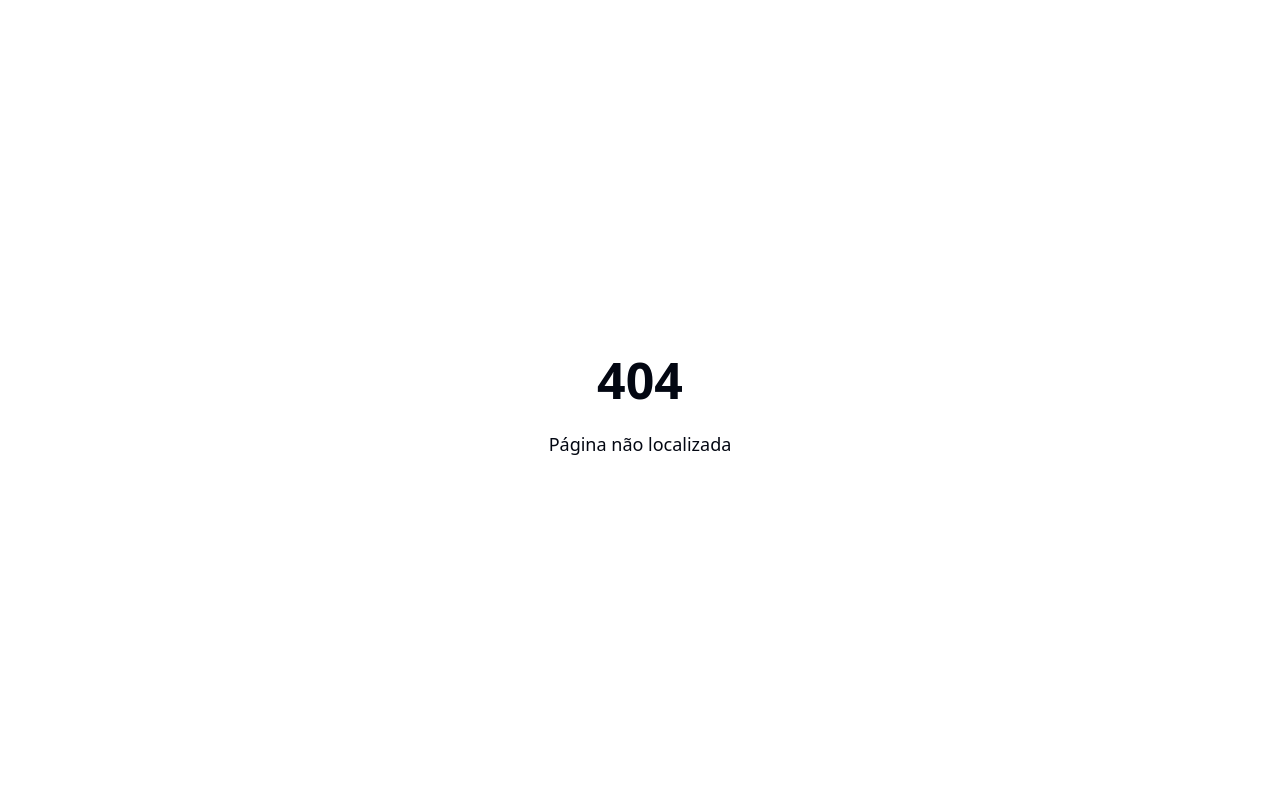
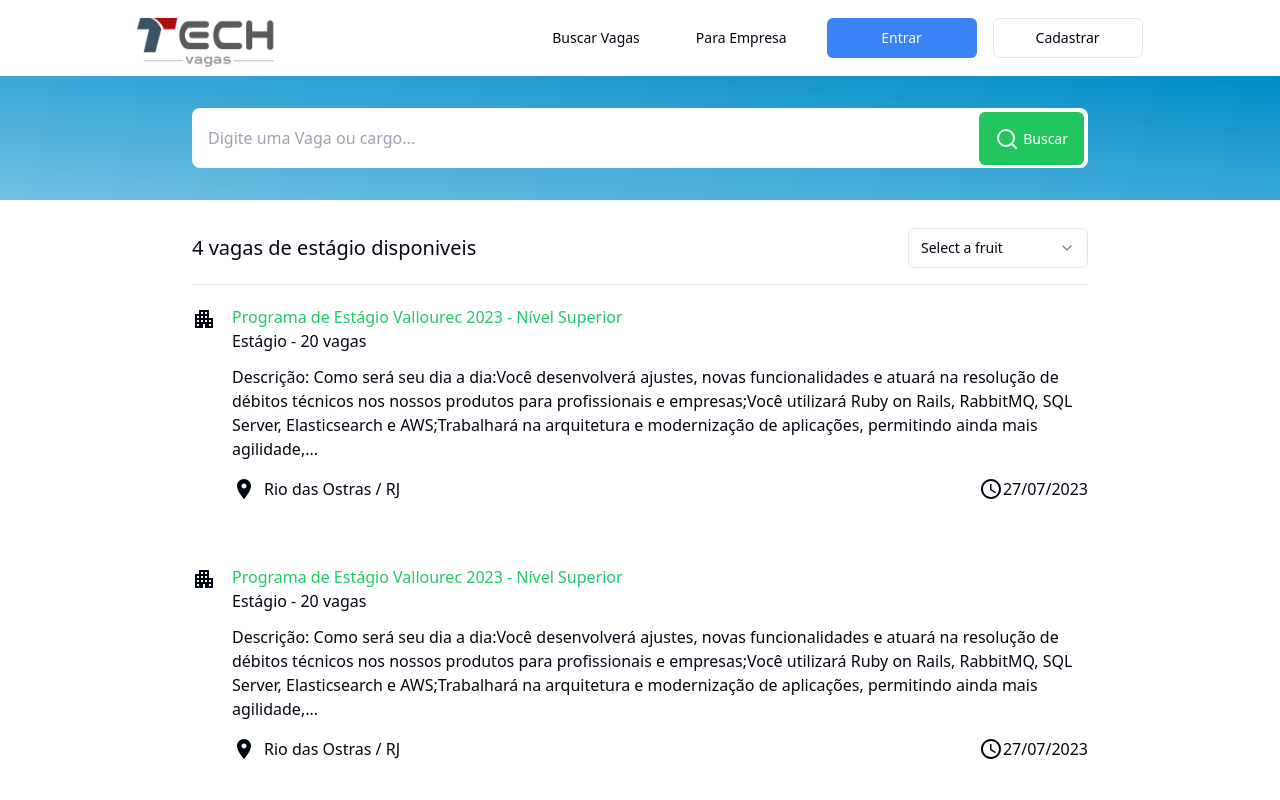
Before and after one commit to guicarsiqsantos/TECH-VAGAS-FRONT-END, a React (Vite) app: page /buscarVagas in a window 1280 px wide. Before the commit this address had no page. Shown: the top 800 px of the page. Built offline with nearby package versions, Linux system fonts and the light colour scheme.

Commit message:
Tela de listagem de vagas

```diff
--- a/package.json
+++ b/package.json
@@ -26,6 +26,7 @@
     "@radix-ui/react-menubar": "^1.0.4",
     "@radix-ui/react-popover": "^1.0.7",
     "@radix-ui/react-scroll-area": "^1.0.5",
+    "@radix-ui/react-select": "^2.0.0",
     "@radix-ui/react-slot": "^1.0.2",
     "@radix-ui/react-tabs": "^1.0.4",
     "@tanstack/react-table": "^8.10.7",
--- a/src/App.tsx
+++ b/src/App.tsx
@@ -1,6 +1,6 @@
 import { Routes, Route } from "react-router-dom";
-import Home from "./pages/home";
-import Login from "./pages/login";
+import Home from "./pages/Home";
+import Login from "./pages/Login";
 import Page404 from "./pages/404";
 import Dashboard from "./pages/dashboard";
 import LayoutDashboard from "./layout/LayoutDashboard";
@@ -11,11 +11,13 @@
 import CadastroVagas from "./pages/dashboard/Vagas/cadastro";
 import InstituicaoEnsino from "./pages/dashboard/InstituicaoEnsino";
 import CadastroInstituicaoEnsino from "./pages/dashboard/InstituicaoEnsino/cadastro";
+import BuscarVagas from "./pages/Home/BuscarVagas";
 
 function App() {
   return (
     <Routes>
       <Route path="/" element={<Home />} />
+      <Route path="/buscarVagas" element={<BuscarVagas />} />
       <Route path="/login" element={<Login />} />
       <Route path="/*" element={<Page404 />} />
       <Route element={<LayoutDashboard />}>
--- a/src/components/Cover.tsx
+++ b/src/components/Cover.tsx
@@ -1,6 +1,6 @@
 import { Button } from "./ui/button";
 import imgMemLaptop from "../assets/images/mem_laptop.png";
-import { SearchIcon } from "lucide-react";
+import Search from "./Search";
 
 export default function Cover() {
   return (
@@ -9,19 +9,10 @@
         <h1 className="w-[70%] mb-4 text-[40px] font-bold text-white">
           Encontre sua Vaga de estágio
         </h1>
-        <div className="relative flex justify-between w-[70%]">
-          <input
-            type="text"
-            placeholder="Digite uma Vaga ou cargo..."
-            className="text-base w-[100%] h-[60px] p-4 pr-32 outline-none rounded-lg"
-          />
-          <span className="absolute right-0">
-            <Button className="m-1 h-[53px] bg-green-500 hover:bg-green-600">
-              {" "}
-              <SearchIcon className="mr-1" /> Buscar
-            </Button>
-          </span>
-        </div>
+
+        {/* Campo de Pesquisar Vagas */}
+        <Search />
+
         <div className=" flex w-[70%] mt-7">
           <Button
             variant={"outline"}
--- a/src/components/Header.tsx
+++ b/src/components/Header.tsx
@@ -5,11 +5,17 @@
 export default function Header() {
   return (
     <div className="flex items-center justify-around shadow p-2">
-      <img src={Image} alt="logo" style={{ width: "140px", height: "60px" }} />
+      <NavLink to={"/"}>
+        <img
+          src={Image}
+          alt="logo"
+          style={{ width: "140px", height: "60px" }}
+        />
+      </NavLink>
 
       <div className="flex items-center gap-6">
         <Button asChild variant="ghost">
-          <NavLink to={"/"}>Buscar Vagas</NavLink>
+          <NavLink to={"/buscarVagas"}>Buscar Vagas</NavLink>
         </Button>
         <Button asChild variant="ghost">
           <NavLink to={"/"}>Para Empresa</NavLink>
--- /dev/null
+++ b/src/components/Search.tsx
@@ -0,0 +1,25 @@
+import { SearchIcon } from "lucide-react";
+import { Button } from "./ui/button";
+import { NavLink } from "react-router-dom";
+
+const Search = () => {
+  return (
+    <div className="relative flex justify-between w-[70%]">
+      <input
+        type="text"
+        placeholder="Digite uma Vaga ou cargo..."
+        className="text-base w-[100%] h-[60px] p-4 pr-32 outline-none rounded-lg"
+      />
+      <span className="absolute right-0">
+        <NavLink to={"/buscarVagas"}>
+          <Button className="m-1 h-[53px] bg-green-500 hover:bg-green-600">
+            {" "}
+            <SearchIcon className="mr-1" /> Buscar
+          </Button>
+        </NavLink>
+      </span>
+    </div>
+  );
+};
+
+export default Search;
--- /dev/null
+++ b/src/components/SelectItem.tsx
@@ -0,0 +1,24 @@
+import {
+  Select,
+  SelectContent,
+  SelectGroup,
+  SelectItem,
+  SelectTrigger,
+  SelectValue,
+} from "@/components/ui/select";
+
+export function SelectD() {
+  return (
+    <Select>
+      <SelectTrigger className="w-[180px]">
+        <SelectValue placeholder="Select a fruit" />
+      </SelectTrigger>
+      <SelectContent>
+        <SelectGroup>
+          <SelectItem value="apple">Mais Recentes</SelectItem>
+          <SelectItem value="banana">Mais Relevante</SelectItem>
+        </SelectGroup>
+      </SelectContent>
+    </Select>
+  );
+}
--- /dev/null
+++ b/src/components/ui/select.tsx
@@ -0,0 +1,158 @@
+import * as React from "react"
+import * as SelectPrimitive from "@radix-ui/react-select"
+import { Check, ChevronDown, ChevronUp } from "lucide-react"
+
+import { cn } from "@/lib/utils"
+
+const Select = SelectPrimitive.Root
+
+const SelectGroup = SelectPrimitive.Group
+
+const SelectValue = SelectPrimitive.Value
+
+const SelectTrigger = React.forwardRef<
+  React.ElementRef<typeof SelectPrimitive.Trigger>,
+  React.ComponentPropsWithoutRef<typeof SelectPrimitive.Trigger>
+>(({ className, children, ...props }, ref) => (
+  <SelectPrimitive.Trigger
+    ref={ref}
+    className={cn(
+      "flex h-10 w-full items-center justify-between rounded-md border border-input bg-background px-3 py-2 text-sm ring-offset-background placeholder:text-muted-foreground focus:outline-none focus:ring-2 focus:ring-ring focus:ring-offset-2 disabled:cursor-not-allowed disabled:opacity-50 [&>span]:line-clamp-1",
+      className
+    )}
+    {...props}
+  >
+    {children}
+    <SelectPrimitive.Icon asChild>
+      <ChevronDown className="h-4 w-4 opacity-50" />
+    </SelectPrimitive.Icon>
+  </SelectPrimitive.Trigger>
+))
+SelectTrigger.displayName = SelectPrimitive.Trigger.displayName
+
+const SelectScrollUpButton = React.forwardRef<
+  React.ElementRef<typeof SelectPrimitive.ScrollUpButton>,
+  React.ComponentPropsWithoutRef<typeof SelectPrimitive.ScrollUpButton>
+>(({ className, ...props }, ref) => (
+  <SelectPrimitive.ScrollUpButton
+    ref={ref}
+    className={cn(
+      "flex cursor-default items-center justify-center py-1",
+      className
+    )}
+    {...props}
+  >
+    <ChevronUp className="h-4 w-4" />
+  </SelectPrimitive.ScrollUpButton>
+))
+SelectScrollUpButton.displayName = SelectPrimitive.ScrollUpButton.displayName
+
+const SelectScrollDownButton = React.forwardRef<
+  React.ElementRef<typeof SelectPrimitive.ScrollDownButton>,
+  React.ComponentPropsWithoutRef<typeof SelectPrimitive.ScrollDownButton>
+>(({ className, ...props }, ref) => (
+  <SelectPrimitive.ScrollDownButton
+    ref={ref}
+    className={cn(
+      "flex cursor-default items-center justify-center py-1",
+      className
+    )}
+    {...props}
+  >
+    <ChevronDown className="h-4 w-4" />
+  </SelectPrimitive.ScrollDownButton>
+))
+SelectScrollDownButton.displayName =
+  SelectPrimitive.ScrollDownButton.displayName
+
+const SelectContent = React.forwardRef<
+  React.ElementRef<typeof SelectPrimitive.Content>,
+  React.ComponentPropsWithoutRef<typeof SelectPrimitive.Content>
+>(({ className, children, position = "popper", ...props }, ref) => (
+  <SelectPrimitive.Portal>
+    <SelectPrimitive.Content
+      ref={ref}
+      className={cn(
+        "relative z-50 max-h-96 min-w-[8rem] overflow-hidden rounded-md border bg-popover text-popover-foreground shadow-md data-[state=open]:animate-in data-[state=closed]:animate-out data-[state=closed]:fade-out-0 data-[state=open]:fade-in-0 data-[state=closed]:zoom-out-95 data-[state=open]:zoom-in-95 data-[side=bottom]:slide-in-from-top-2 data-[side=left]:slide-in-from-right-2 data-[side=right]:slide-in-from-left-2 data-[side=top]:slide-in-from-bottom-2",
+        position === "popper" &&
+          "data-[side=bottom]:translate-y-1 data-[side=left]:-translate-x-1 data-[side=right]:translate-x-1 data-[side=top]:-translate-y-1",
+        className
+      )}
+      position={position}
+      {...props}
+    >
+      <SelectScrollUpButton />
+      <SelectPrimitive.Viewport
+        className={cn(
+          "p-1",
+          position === "popper" &&
+            "h-[var(--radix-select-trigger-height)] w-full min-w-[var(--radix-select-trigger-width)]"
+        )}
+      >
+        {children}
+      </SelectPrimitive.Viewport>
+      <SelectScrollDownButton />
+    </SelectPrimitive.Content>
+  </SelectPrimitive.Portal>
+))
+SelectContent.displayName = SelectPrimitive.Content.displayName
+
+const SelectLabel = React.forwardRef<
+  React.ElementRef<typeof SelectPrimitive.Label>,
+  React.ComponentPropsWithoutRef<typeof SelectPrimitive.Label>
+>(({ className, ...props }, ref) => (
+  <SelectPrimitive.Label
+    ref={ref}
+    className={cn("py-1.5 pl-8 pr-2 text-sm font-semibold", className)}
+    {...props}
+  />
+))
+SelectLabel.displayName = SelectPrimitive.Label.displayName
+
+const SelectItem = React.forwardRef<
+  React.ElementRef<typeof SelectPrimitive.Item>,
+  React.ComponentPropsWithoutRef<typeof SelectPrimitive.Item>
+>(({ className, children, ...props }, ref) => (
+  <SelectPrimitive.Item
+    ref={ref}
+    className={cn(
+      "relative flex w-full cursor-default select-none items-center rounded-sm py-1.5 pl-8 pr-2 text-sm outline-none focus:bg-accent focus:text-accent-foreground data-[disabled]:pointer-events-none data-[disabled]:opacity-50",
+      className
+    )}
+    {...props}
+  >
+    <span className="absolute left-2 flex h-3.5 w-3.5 items-center justify-center">
+      <SelectPrimitive.ItemIndicator>
+        <Check className="h-4 w-4" />
+      </SelectPrimitive.ItemIndicator>
+    </span>
+
+    <SelectPrimitive.ItemText>{children}</SelectPrimitive.ItemText>
+  </SelectPrimitive.Item>
+))
+SelectItem.displayName = SelectPrimitive.Item.displayName
+
+const SelectSeparator = React.forwardRef<
+  React.ElementRef<typeof SelectPrimitive.Separator>,
+  React.ComponentPropsWithoutRef<typeof SelectPrimitive.Separator>
+>(({ className, ...props }, ref) => (
+  <SelectPrimitive.Separator
+    ref={ref}
+    className={cn("-mx-1 my-1 h-px bg-muted", className)}
+    {...props}
+  />
+))
+SelectSeparator.displayName = SelectPrimitive.Separator.displayName
+
+export {
+  Select,
+  SelectGroup,
+  SelectValue,
+  SelectTrigger,
+  SelectContent,
+  SelectLabel,
+  SelectItem,
+  SelectSeparator,
+  SelectScrollUpButton,
+  SelectScrollDownButton,
+}
--- /dev/null
+++ b/src/components/vagas.tsx
@@ -0,0 +1,38 @@
+import LocationOnIcon from "@mui/icons-material/LocationOn";
+import AccessTimeIcon from "@mui/icons-material/AccessTime";
+import ApartmentIcon from "@mui/icons-material/Apartment";
+
+const Vagas = () => {
+  return (
+    <div className="flex mb-16">
+      <div className="mr-4">
+        <ApartmentIcon />
+      </div>
+      <div>
+        <h1 className="text-[#22C964] font-medium">
+          Programa de Estágio Vallourec 2023 - Nível Superior
+        </h1>
+        <p className="pb-3">Estágio - 20 vagas</p>
+        <p>
+          Descrição: Como será seu dia a dia:Você desenvolverá ajustes, novas
+          funcionalidades e atuará na resolução de débitos técnicos nos nossos
+          produtos para profissionais e empresas;Você utilizará Ruby on Rails,
+          RabbitMQ, SQL Server, Elasticsearch e AWS;Trabalhará na arquitetura e
+          modernização de aplicações, permitindo ainda mais agilidade,...
+        </p>
+        <div className="flex justify-between mt-4">
+          <div className="flex">
+            <LocationOnIcon className="mr-2" />
+            <p>Rio das Ostras / RJ</p>
+          </div>
+          <div className="flex">
+            <AccessTimeIcon />
+            <p>27/07/2023</p>
+          </div>
+        </div>
+      </div>
+    </div>
+  );
+};
+
+export default Vagas;
--- /dev/null
+++ b/src/pages/Home/BuscarVagas/index.tsx
@@ -0,0 +1,30 @@
+import Header from "@/components/Header";
+import Search from "@/components/Search";
+import { SelectD } from "@/components/SelectItem";
+import Vagas from "@/components/vagas";
+
+const BuscarVagas = () => {
+  return (
+    <div className="">
+      <Header />
+      <div className="flex justify-center py-8 bg-gradient-to-tr from-[#73C1E3] to-[#008DC9]">
+        <Search />
+      </div>
+      <div className="px-[15%]">
+        <div className="flex justify-between items-center mt-7 mb-4">
+          <p className="font-normal text-xl">4 vagas de estágio disponiveis</p>
+          <SelectD />
+        </div>
+        <hr />
+        <div className="mt-5">
+          <Vagas />
+          <Vagas />
+          <Vagas />
+          <Vagas />
+        </div>
+      </div>
+    </div>
+  );
+};
+
+export default BuscarVagas;
```
Also changed, not shown: 1 other file (tests, documents, lock files or other folders).
